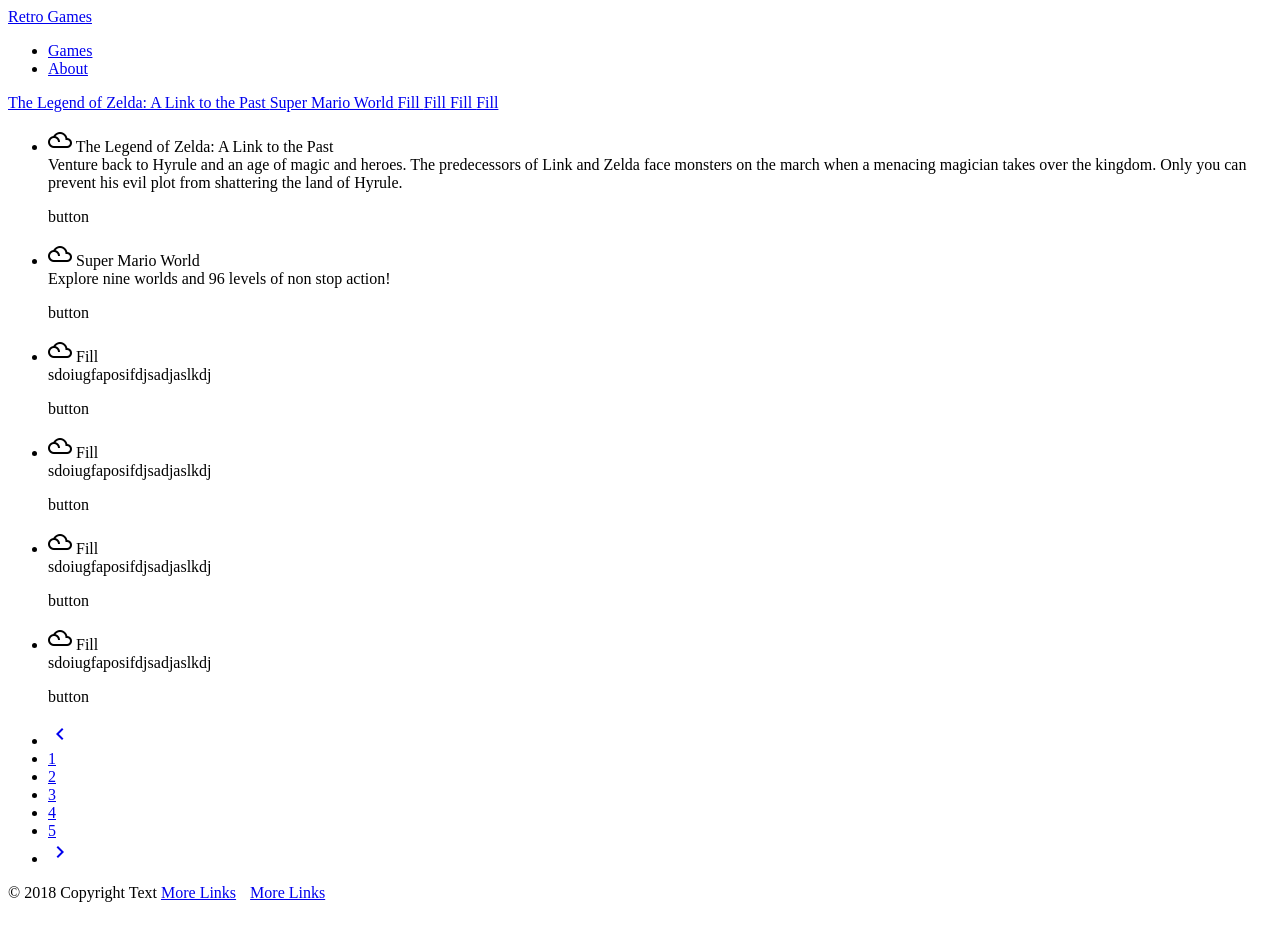
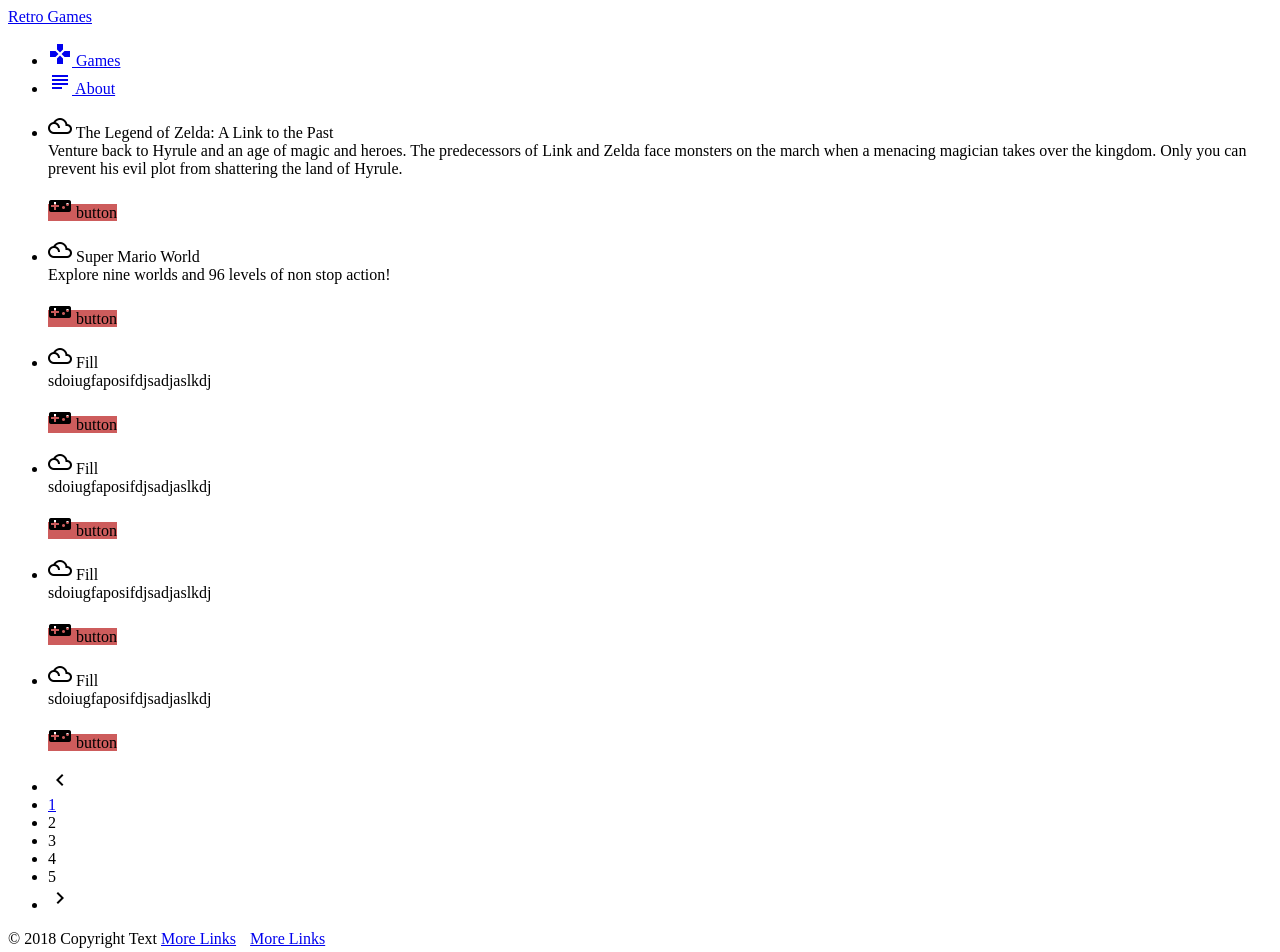
Before and after one commit to gabrielmla/retro-games-front, an Angular app: page /games in a window 1280 px wide. Shown: the top 952 px of the page. Before the commit the page ends 910 px from the top, so only its background shows below. Built offline with nearby package versions, Linux system fonts and the light colour scheme; what angular2-materialize would draw is missing.

Commit message:
collapsible bugs

```diff
--- a/src/app/app.component.html
+++ b/src/app/app.component.html
@@ -1,10 +1,20 @@
 
 <nav>
-    <div class="nav-wrapper">
+    <div class="nav-wrapper indigo">
         <a routerLink="" class="brand-logo right">Retro Games</a>
         <ul id="nav-mobile" class="left hide-on-med-and-down">
-            <li routerLinkActive="active"><a routerLink="/games" [queryParams]="{page:1}">Games</a></li>
-            <li routerLinkActive="active"><a routerLink="/about">About</a></li>
+            <li routerLinkActive="active">
+                <a routerLink="/games" [queryParams]="{page:1}">
+                    <i class="material-icons right">games</i>
+                    Games
+                </a>
+            </li>
+            <li routerLinkActive="active">
+                <a routerLink="/about">
+                    <i class="material-icons right">subject</i>
+                    About
+                </a>
+            </li>
         </ul>
     </div>
 </nav>
--- a/src/app/game/game.component.css
+++ b/src/app/game/game.component.css
@@ -2,4 +2,5 @@
     position: relative;
     bottom: 0;
     right: 0;
+    background-color: indianred;
 }
--- a/src/app/game/game.component.html
+++ b/src/app/game/game.component.html
@@ -1,10 +1,18 @@
-<div class="collection">
+<!--<div class="collection">
     <a class="collection-item" *ngFor="let game of games" [routerLink]="[ '/game', game.id ]">
         {{ game.name }}
     </a>
-</div>
+</div>-->
 
-<ul class="collapsible" data-collapsible="accordion">
+<head>
+    <script>
+        $(document).ready(function(){
+            $('.collapsible').collapsible();
+        });
+    </script>
+</head>
+
+<ul class="collapsible" data-collapsible="accordion" #collapse>
     <li *ngFor="let game of games">
         <div class="collapsible-header">
             <i class="material-icons">filter_drama</i> {{ game.name }}
@@ -12,7 +20,10 @@
         <div class="collapsible-body">
             <span>{{ game.description }}</span>
             <p>
-                <a id="collapsible-button-body" class="waves-effect waves-light btn">button</a>
+                <a id="collapsible-button-body" class="waves-effect waves-light btn indigo lighten-1">
+                    <i class="material-icons right">videogame_asset</i>
+                    button
+                </a>
             </p>
         </div>
     </li>
@@ -20,24 +31,24 @@
 
 <ul class="pagination">
     <li class="disabled">
-        <a href="#!"><i class="material-icons">chevron_left</i></a>
+        <a (click)="prevPage"><i class="material-icons">chevron_left</i></a>
     </li>
-    <li class="active">
+    <li class="waves-effect" routerLink="active">
         <a href="#!">1</a>
     </li>
-    <li class="waves-effect">
-        <a href="#!">2</a>
+    <li class="waves-effect" routerLink="active">
+        <a>2</a>
+    </li>
+    <li class="waves-effect" routerLink="active">
+        <a>3</a>
+    </li>
+    <li class="waves-effect" routerLink="active">
+        <a>4</a>
+    </li>
+    <li class="waves-effect" routerLink="active">
+        <a>5</a>
     </li>
     <li class="waves-effect">
-        <a href="#!">3</a>
-    </li>
-    <li class="waves-effect">
-        <a href="#!">4</a>
-    </li>
-    <li class="waves-effect">
-        <a href="#!">5</a>
-    </li>
-    <li class="waves-effect">
-        <a href="#!"><i class="material-icons">chevron_right</i></a>
+        <a (click)="nesxtPage"><i class="material-icons">chevron_right</i></a>
     </li>
 </ul>
--- a/src/app/game/game.component.ts
+++ b/src/app/game/game.component.ts
@@ -1,5 +1,5 @@
-import { Component, OnInit } from '@angular/core';
-import { ActivatedRoute } from '@angular/router';
+import { Component, OnInit, OnDestroy, AfterViewInit, ViewChild, ElementRef } from '@angular/core';
+import { ActivatedRoute, Router } from '@angular/router';
 
 import { Subscription } from 'rxjs/Subscription';
 
@@ -10,23 +10,31 @@
   templateUrl: './game.component.html',
   styleUrls: ['./game.component.css']
 })
-export class GameComponent implements OnInit {
+export class GameComponent implements OnInit, OnDestroy {
 
   games: any;
   page: number;
 
+  @ViewChild('collapse') collapse: any;
+
   subscription: Subscription;
 
   constructor(private _gameService: GameService,
-              private router: ActivatedRoute) { }
+              private route: ActivatedRoute,
+              private router: Router) { }
 
   ngOnInit() {
     this.games = this._gameService.getGames();
-    this.subscription = this.router.queryParams.subscribe(
+    this.subscription = this.route.queryParams.subscribe(
       (queryParams: any) => {
         this.page = queryParams['page'];
       }
     );
   }
 
+  ngOnDestroy() {
+    this.subscription.unsubscribe();
+    console.log('ho');
+  }
+
 }
--- a/src/index.html
+++ b/src/index.html
@@ -13,7 +13,7 @@
 <main>
   <app-root></app-root>
 </main>
-<footer class="page-footer">
+<footer class="page-footer indigo">
     <div class="footer-copyright">
       <div class="container">
       © 2018 Copyright Text
--- a/src/styles.css
+++ b/src/styles.css
@@ -3,6 +3,7 @@
     display: flex;
     min-height: 100vh;
     flex-direction: column;
+    /*background-color: #3355bb;*/
   }
 
   main {
```
